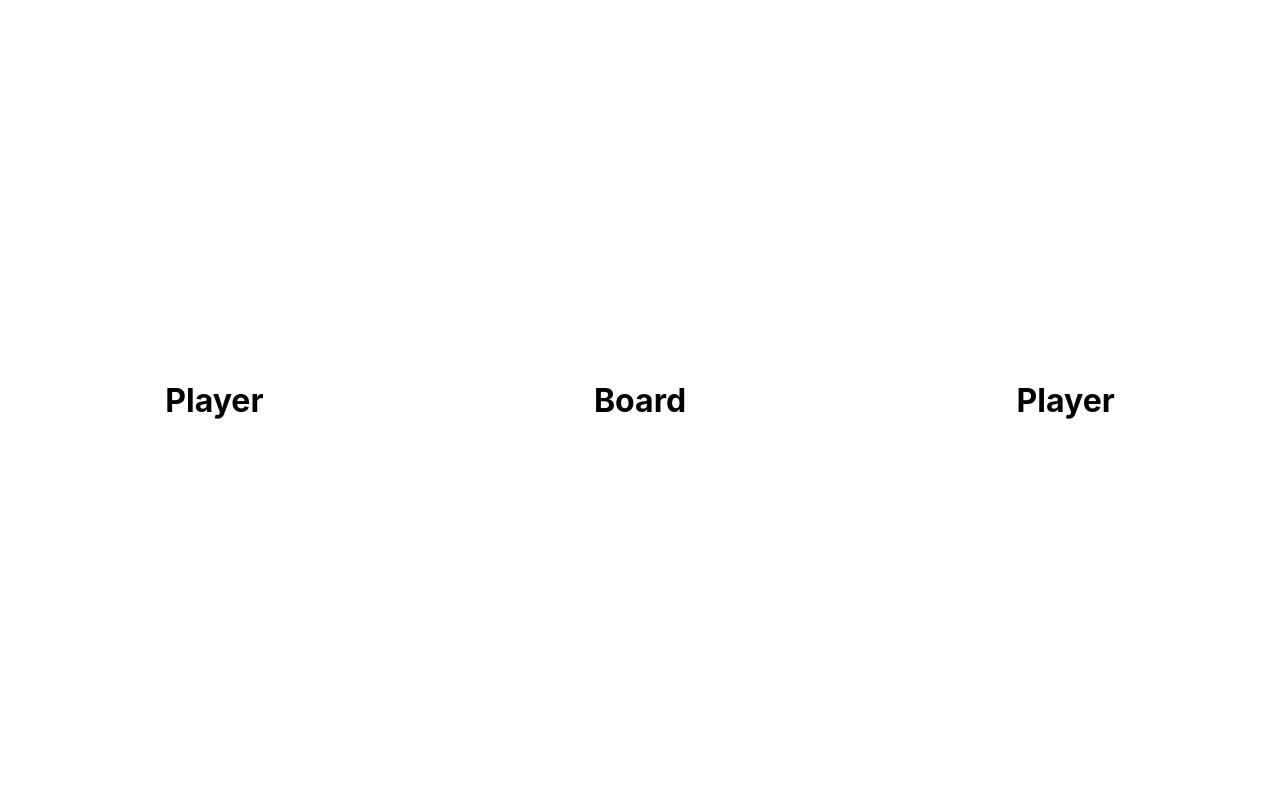
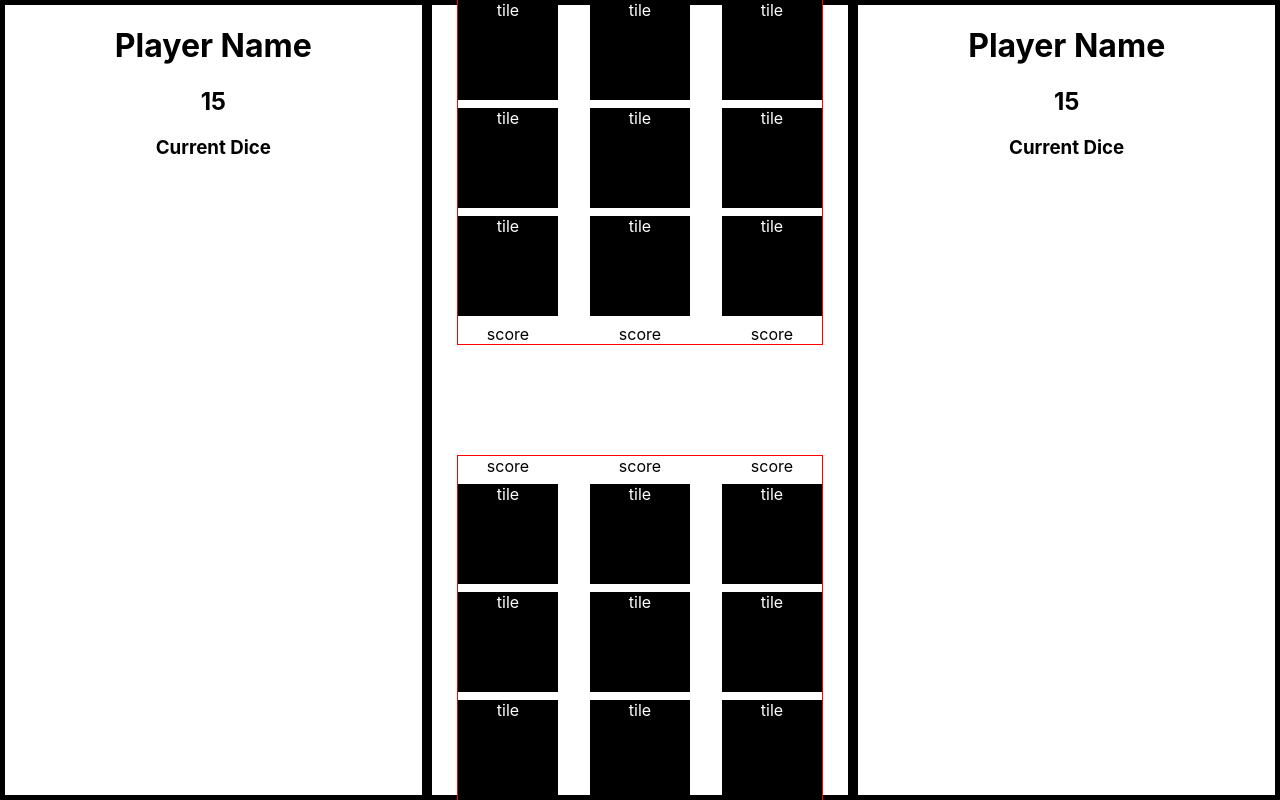
Before and after one commit to seffa1/knucklebones, a React (Create React App) app in the folder knucklebones/: page / in a window 1280 px wide. Built offline with nearby package versions, Linux system fonts and the light colour scheme.

Commit message:
arena markup

```diff
--- a/knucklebones/src/App.css
+++ b/knucklebones/src/App.css
@@ -1,3 +1,9 @@
+/* Setup */
+* {
+  box-sizing: border-box;
+}
+
+/* App */
 .App {
   text-align: center;
   display: flex;
@@ -7,3 +13,47 @@
   height: 100vh;
   width: 100vw;
 }
+
+@media screen and (max-width: 800px) {
+  .App {
+    flex-direction: column;
+  }
+}
+
+/* Player */
+.Player {
+  border: 5px solid black;
+  width: 100%;
+  height: 100%;
+}
+
+/* Arena */
+.Arena {
+  border: 5px solid black;
+  width: 100%;
+  height: 100%;
+  display: flex;
+  flex-direction: column;
+  align-items: center;
+  justify-content: center;
+  gap: 5rem;
+}
+
+.board {
+  max-width: 500px;
+  margin: 1rem;
+  outline: 1px solid red;
+  display: grid;
+  grid-template-columns: repeat(3, 1fr);
+  gap: 0.5rem 2rem;
+}
+
+.tile {
+  width: 100px;
+  height: 100px;
+  background: black;
+  color: white;
+  justify-self: center;
+  text-align: center;
+  vertical-align: middle;
+}
--- a/knucklebones/src/App.js
+++ b/knucklebones/src/App.js
@@ -1,12 +1,12 @@
 import "./App.css";
 import Player from "./components/Player";
-import Board from "./components/Board";
+import Arena from "./components/Arena";
 
 function App() {
   return (
     <div className="App">
       <Player />
-      <Board />
+      <Arena />
       <Player />
     </div>
   );
--- /dev/null
+++ b/knucklebones/src/components/Arena.js
@@ -0,0 +1,38 @@
+import React from "react";
+
+function Arena() {
+  return (
+    <div className="Arena">
+      <div className="board board--top">
+        <div className="tile">tile</div>
+        <div className="tile">tile</div>
+        <div className="tile">tile</div>
+        <div className="tile">tile</div>
+        <div className="tile">tile</div>
+        <div className="tile">tile</div>
+        <div className="tile">tile</div>
+        <div className="tile">tile</div>
+        <div className="tile">tile</div>
+        <div className="score">score</div>
+        <div className="score">score</div>
+        <div className="score">score</div>
+      </div>
+      <div className="board board--bottom">
+        <div className="score">score</div>
+        <div className="score">score</div>
+        <div className="score">score</div>
+        <div className="tile">tile</div>
+        <div className="tile">tile</div>
+        <div className="tile">tile</div>
+        <div className="tile">tile</div>
+        <div className="tile">tile</div>
+        <div className="tile">tile</div>
+        <div className="tile">tile</div>
+        <div className="tile">tile</div>
+        <div className="tile">tile</div>
+      </div>
+    </div>
+  );
+}
+
+export default Arena;
--- a/knucklebones/src/components/Board.js
+++ /dev/null
@@ -1,7 +0,0 @@
-import React from "react";
-
-function Board() {
-  return <h1>Board</h1>;
-}
-
-export default Board;
--- a/knucklebones/src/components/Player.js
+++ b/knucklebones/src/components/Player.js
@@ -1,7 +1,13 @@
 import React from "react";
 
 function Player() {
-  return <h1>Player</h1>;
+  return (
+    <div className="Player">
+      <h1>Player Name</h1>
+      <h2>15</h2>
+      <h3>Current Dice</h3>
+    </div>
+  );
 }
 
 export default Player;
```
